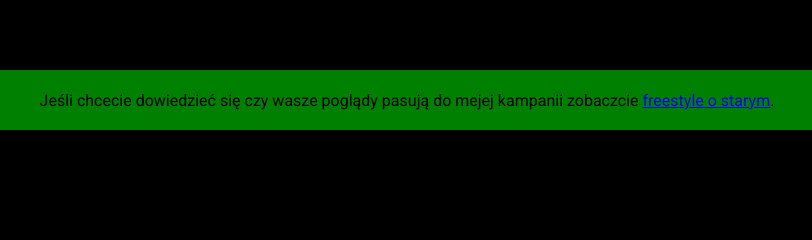
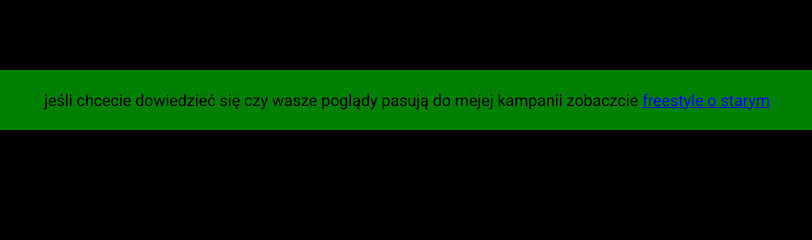
Before and after one commit to strangesusan/omnie, a plain HTML site: page index.html in a window 1280 px wide. Shown: the part 1066-1306 px from the top of the page, 233-1045 px from the left. Drawn offline with Linux system fonts and the light colour scheme; a web font is replaced by a local one.

Commit message:
Update index.html
...

```diff
--- a/index.html
+++ b/index.html
@@ -27,7 +27,7 @@
             <img class="paris3" src="paris1.jfif" alt="Paris w garniaku" name="Paris+graniak">
         </div>
         <article>
-            <p class="cztery">Jeśli chcecie dowiedzieć się czy wasze poglądy pasują do mejej kampanii zobaczcie <a href="https://www.youtube.com/watch?v=YiHZVF-zUUY&t=8s">freestyle o starym</a>.</p>
+            <p class="cztery">jeśli chcecie dowiedzieć się czy wasze poglądy pasują do mejej kampanii zobaczcie <a href="https://www.youtube.com/watch?v=YiHZVF-zUUY&t=8s">freestyle o starym</a></p>
         </article>
         <footer>
             <h4>kontakt</h4>
```
